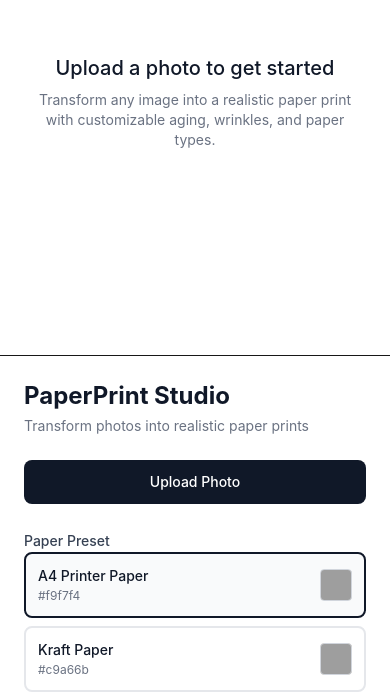
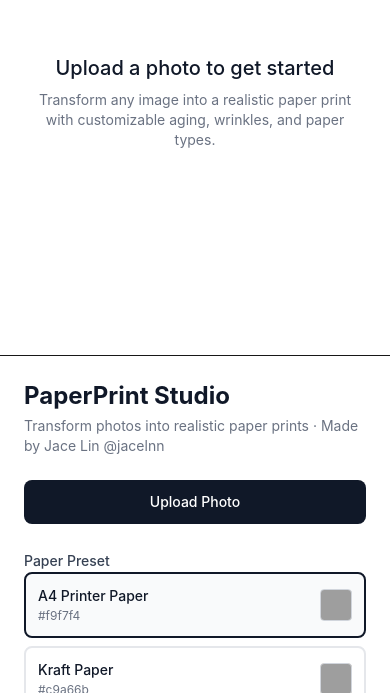
Before and after one commit to jacejacy/paperify, a Next.js app: page / in a window 390 px wide. Shown: the part 151-844 px from the top of the page. Built offline with nearby package versions, Linux system fonts and the light colour scheme; grey boxes are pictures that could not be loaded.

Commit message:
restore mobile credit

```diff
--- a/components/ui/ControlPanel.tsx
+++ b/components/ui/ControlPanel.tsx
@@ -56,6 +56,7 @@ export default function ControlPanel({
   <h1 className="text-2xl font-bold text-gray-900">PaperPrint Studio</h1>
   <p className="text-sm text-gray-500 mt-1">
     Transform photos into realistic paper prints
+    <span className="md:hidden"> · Made by Jace Lin @jacelnn</span>
   </p>
 </div>
 
```
Lines whose indentation alone changed are shown as unchanged.
